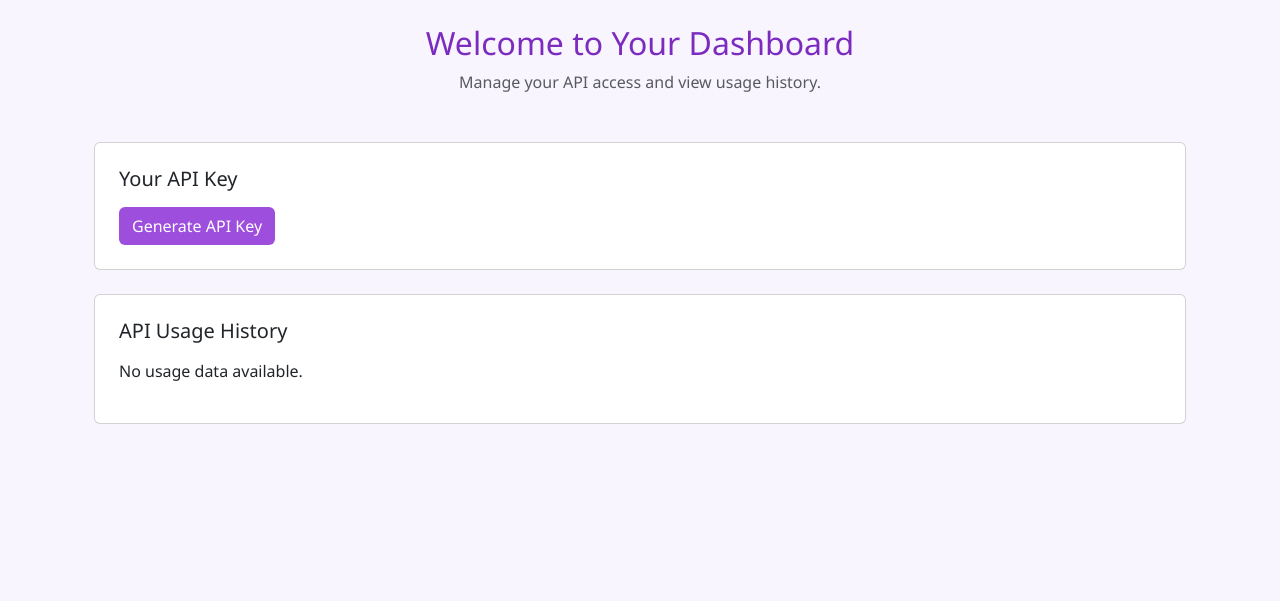
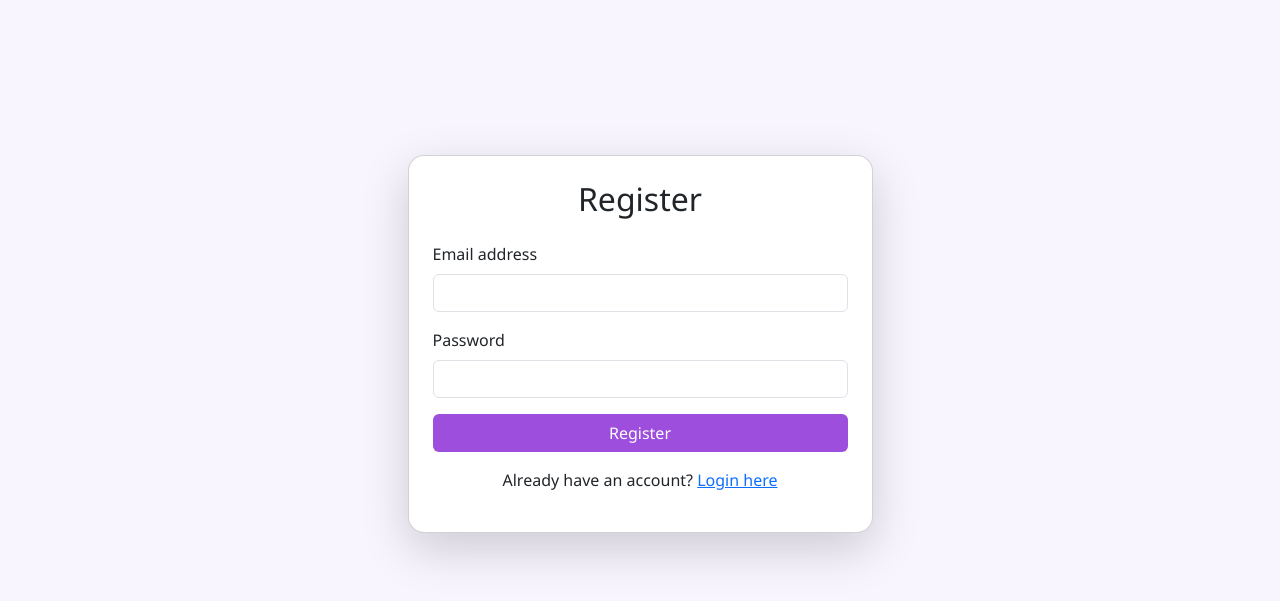
Before and after one commit to dinuka-amarasinghe/countries_middleware_api, a Flask app: page /auth/register in a window 1280 px wide. Shown: the part 56-657 px from the top of the page. Run offline with Flask 3, Linux system fonts and the light colour scheme.

Commit message:
frontend integrations

```diff
--- a/app/__init__.py
+++ b/app/__init__.py
@@ -24,8 +24,8 @@ def create_app():
     app.register_blueprint(authentication_blueprint)
     app.register_blueprint(rest_api_bp)
 
-    @app.route('/')
-    def index():
+    @app.route('/', methods=['GET'])
+    def login_page():
         return render_template('login.html')
 
     return app
--- a/app/controllers/rest_api_controller.py
+++ b/app/controllers/rest_api_controller.py
@@ -60,11 +60,14 @@ def get_all_countries():
 def get_country_by_name(country_name):
     # Validate API key for the logged-in user
     api_key = request.headers.get('X-API-KEY')
+
+    print(api_key)
+
     if not api_key:
         return jsonify({"error": "API key is required."}), 400
 
     user = validate_api_key(api_key)
-    if user != current_user:
+    if not user:
         return jsonify({"error": "Invalid API key."}), 401
 
     try:
--- a/app/routes/authentication.py
+++ b/app/routes/authentication.py
@@ -1,29 +1,52 @@
-from flask import Blueprint, request, jsonify, render_template
+from flask import Blueprint, request, render_template, redirect, url_for, flash, session
 from flask_login import login_required, logout_user, current_user
 from app.controllers.auth_controller import register_user, user_login, generate_api_key, regenerate_api_key
-from app.models import APIKey, APIUsage
+from app.models import APIUsage
 
 authentication_blueprint = Blueprint('authentication', __name__, url_prefix='/auth')
 
-@authentication_blueprint.route('/register', methods=['POST'])
+
+# ---------- Register ----------
+@authentication_blueprint.route('/register', methods=['GET', 'POST'])
 def register():
-    data = request.get_json()
-    return register_user(data)
+    if request.method == 'POST':
+        if request.is_json:
+            data = request.get_json()
+        else:
+            data = {
+                'email': request.form.get('email'),
+                'password': request.form.get('password')
+            }
+        return register_user(data)
+    return render_template('register.html')
 
 
-@authentication_blueprint.route('/login', methods=['POST'])
+# ---------- Login ----------
+@authentication_blueprint.route('/login', methods=['GET', 'POST'])
 def login():
-    data = request.get_json()
-    return user_login(data)
+    if request.method == 'POST':
+        if request.is_json:
+            data = request.get_json()
+        else:
+            data = {
+                'email': request.form.get('email'),
+                'password': request.form.get('password')
+            }
+        return user_login(data)
+    return render_template('login.html')
 
 
-@authentication_blueprint.route('/logout', methods=['POST'])
+# ---------- Logout ----------
+@authentication_blueprint.route('/logout', methods=['GET'])
 @login_required
 def logout():
     logout_user()
-    return jsonify({'message': 'Logged out successfully.'}), 200
+    session.pop('plain_api_key', None)
+    flash("Logged out successfully.", "success")
+    return redirect(url_for('authentication.login'))
 
 
+# ---------- API Key Management ----------
 @authentication_blueprint.route('/generate-api-key', methods=['POST'])
 @login_required
 def generate_key():
@@ -36,26 +59,10 @@ def regenerate_key():
     return regenerate_api_key(current_user)
 
 
-########################################################
-
-@authentication_blueprint.route('/login', methods=['GET'])
-def login_page():
-    return render_template('login.html')
-
-
-@authentication_blueprint.route('/register', methods=['GET'])
-def register_page():
-    return render_template('dashboard.html')
-
-
+# ---------- Dashboard ----------
 @authentication_blueprint.route('/dashboard', methods=['GET'])
 @login_required
 def dashboard():
-    # Get current API key
-    api_key_entry = APIKey.query.filter_by(user_id=current_user.id).first()
-    api_key = api_key_entry.key if api_key_entry else None
-
-    # Get usage logs
+    api_key = session.get('plain_api_key')
     usages = APIUsage.query.filter_by(user_id=current_user.id).order_by(APIUsage.timestamp.desc()).all()
-
     return render_template('dashboard.html', api_key=api_key, usages=usages)
--- a/app/templates/base.html
+++ b/app/templates/base.html
@@ -49,7 +49,19 @@
             </div>
         </div>
     </nav>
+
     <div class="container">
+        {% with messages = get_flashed_messages(with_categories=true) %}
+        {% if messages %}
+        {% for category, message in messages %}
+        <div class="alert alert-{{ category }} alert-dismissible fade show" role="alert">
+            {{ message }}
+            <button type="button" class="btn-close" data-bs-dismiss="alert" aria-label="Close"></button>
+        </div>
+        {% endfor %}
+        {% endif %}
+        {% endwith %}
+
         {% block content %}{% endblock %}
     </div>
 
--- a/app/templates/dashboard.html
+++ b/app/templates/dashboard.html
@@ -4,50 +4,68 @@
 
 {% block content %}
 <div class="container mt-4">
+    <!-- Welcome Header -->
     <div class="text-center mb-5">
-        <h2 class="text-purple">Welcome to Your Dashboard</h2>
-        <p class="text-muted">Manage your API access and view usage history.</p>
+        <h2 class="text-purple">Welcome, {{ current_user.email }} 👋</h2>
+        <p class="text-muted">Manage your API access and view usage history below.</p>
     </div>
 
     <!-- API Key Section -->
     <div class="card mb-4 p-4">
         <h5 class="mb-3">Your API Key</h5>
+
+        {% with messages = get_flashed_messages(category_filter=["api_key"]) %}
+        {% if messages %}
+        {% for key in messages %}
+        <div class="mb-3">
+            <label class="form-label">New API Key</label>
+            <input type="text" class="form-control text-center" value="{{ key }}" readonly>
+        </div>
+        {% endfor %}
+        {% elif api_key %}
+        <div class="mb-3">
+            <input type="text" class="form-control text-center" value="{{ api_key }}" readonly>
+        </div>
+        {% endif %}
+        {% endwith %}
+
         {% if api_key %}
-        <div class="mb-3">
-            <input type="text" class="form-control" value="{{ api_key }}" readonly>
-        </div>
         <form method="POST" action="/auth/regenerate-api-key">
-            <button type="submit" class="btn btn-purple">Regenerate API Key</button>
+            <button type="submit" class="btn btn-purple w-100">🔁 Regenerate API Key</button>
         </form>
         {% else %}
         <form method="POST" action="/auth/generate-api-key">
-            <button type="submit" class="btn btn-purple">Generate API Key</button>
+            <button type="submit" class="btn btn-purple w-100">🔑 Generate API Key</button>
         </form>
         {% endif %}
     </div>
 
-    <!-- Usage Table -->
+    <!-- API Usage Table -->
     <div class="card p-4">
         <h5 class="mb-3">API Usage History</h5>
         {% if usages %}
-        <table class="table table-bordered table-hover">
+        <div class="table-responsive">
+            <table class="table table-bordered table-hover align-middle text-center">
                 <thead class="table-light">
                     <tr>
-                    <th>Endpoint</th>
-                    <th>Timestamp</th>
+                        <th scope="col">#</th>
+                        <th scope="col">Endpoint</th>
+                        <th scope="col">Timestamp</th>
                     </tr>
                 </thead>
                 <tbody>
                     {% for usage in usages %}
                     <tr>
+                        <td>{{ loop.index }}</td>
                         <td>{{ usage.endpoint }}</td>
                         <td>{{ usage.timestamp.strftime('%Y-%m-%d %H:%M:%S') }}</td>
                     </tr>
                     {% endfor %}
                 </tbody>
             </table>
+        </div>
         {% else %}
-        <p>No usage data available.</p>
+        <p class="text-muted">No API usage recorded yet. Start using your key to see logs here.</p>
         {% endif %}
     </div>
 </div>
```
Also changed, not shown: app/controllers/auth_controller.py (+51 -22 lines). Lines whose indentation alone changed are shown as unchanged.
